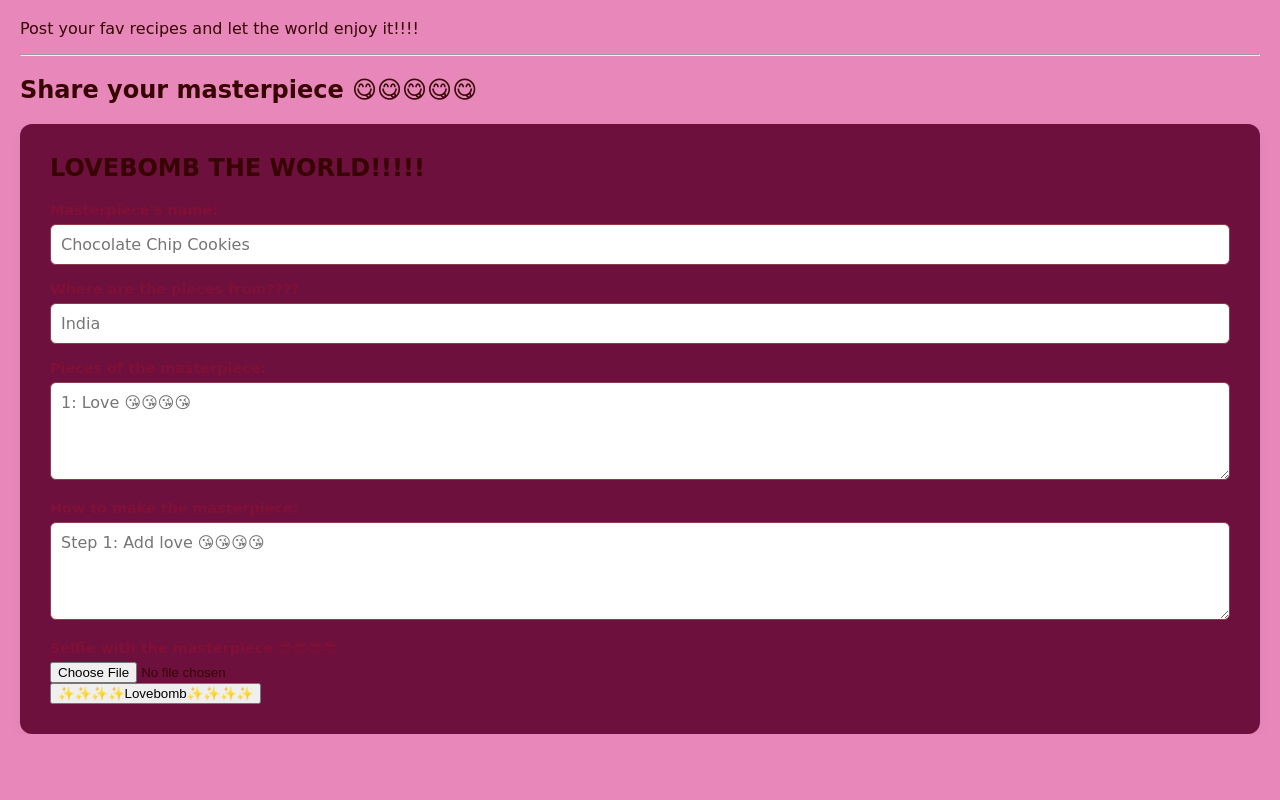
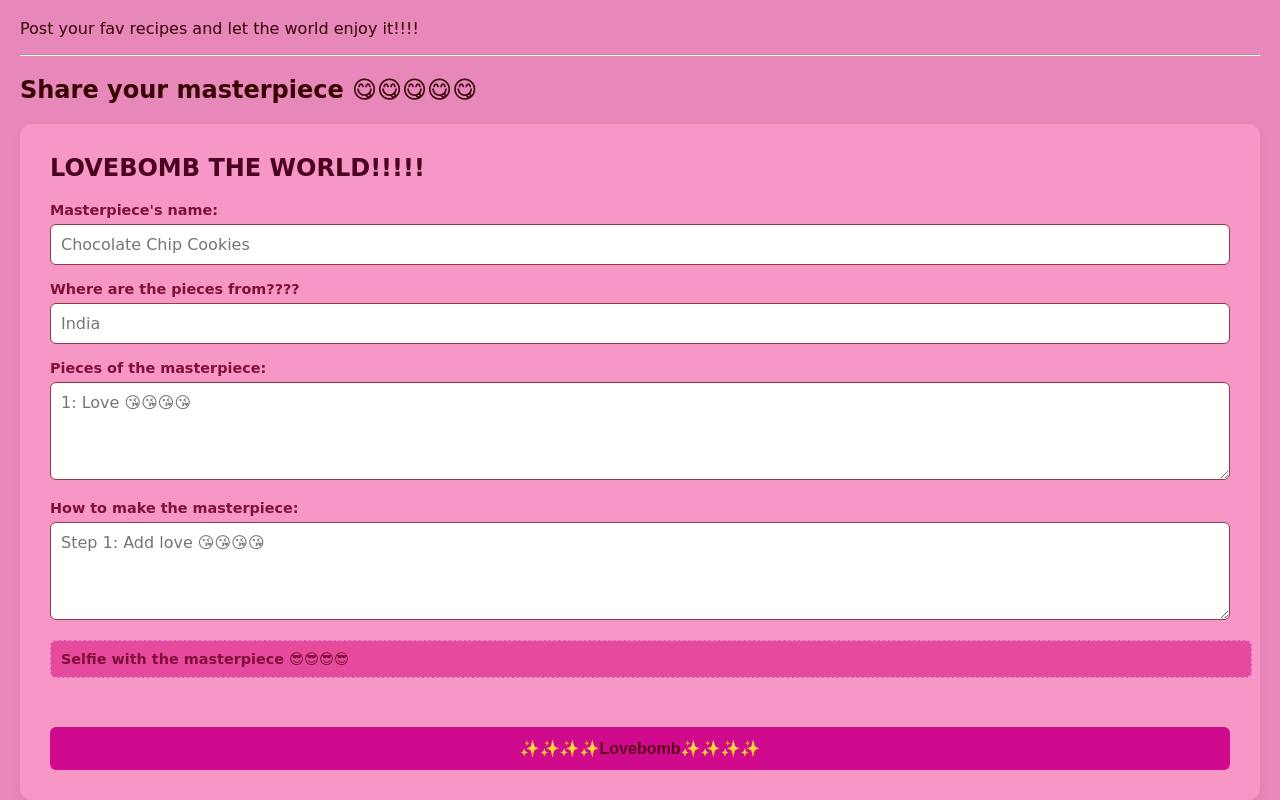
Before and after one commit to schrodinger-ki-billi/Easyco, a plain HTML site: page index.html in a window 1280 px wide. Shown: the part 73-873 px from the top of the page. Before the commit the page ends 807 px from the top, so only its background shows below. Drawn offline with Linux system fonts and the light colour scheme.

Commit message:
Modify styles for form container and add new elements
Updated background color for form container and h2. Added styles for selfie and lovebomb elements with hover effects.

```diff
--- a/style.css
+++ b/style.css
@@ -21,7 +21,7 @@ img
 }
 .form-container
 {
-    background-color: #6d103d;
+    background-color: #f697c6;
     border-radius: 12px;
     box-shadow: 0 4px 12px rgba(0, 0, 0, 0.05);
     padding: 30px;
@@ -29,9 +29,9 @@ img
 .form-container h2
 {
     margin-top: 0;
+    margin-bottom: 20px;
+    color: #4b0221;
     font-size: 1.5rem;
-    color: #370303;
-    margin-bottom: 20px;
 }
 label
 {
@@ -52,3 +52,44 @@ input[type="text"],textarea
     box-sizing: border-box;
     font-family: inherit;
 }
+.selfie
+{
+    display: block;
+    width: 100%;
+    padding: 10px;
+    background-color: #e64a9d;
+    border: 1px dashed #f49bea;
+    border-radius: 6px;
+    cursor: pointer;
+}
+.lovebomb
+{
+    display: block;
+    width: 100%;
+    background-color: #cf0a8d;
+    color: rgb(97, 0, 29);
+    border: none;
+    padding: 12px;
+    font-size: 1rem;
+    font-weight: 600;
+    border-radius: 6px;
+    margin-top: 24px;
+    cursor: pointer;
+}
+.default-photo
+{
+    display: none;
+}
+.lovebomb:hover
+{
+    background-color: #a8064a;
+    transform: scale(1.02);
+    cursor: pointer;
+    transition: 0.3s;
+}
+.selfie:hover
+{
+    background-color: #e30c71;
+    border-style: solid;
+    transition: 0.3s;
+}
```
